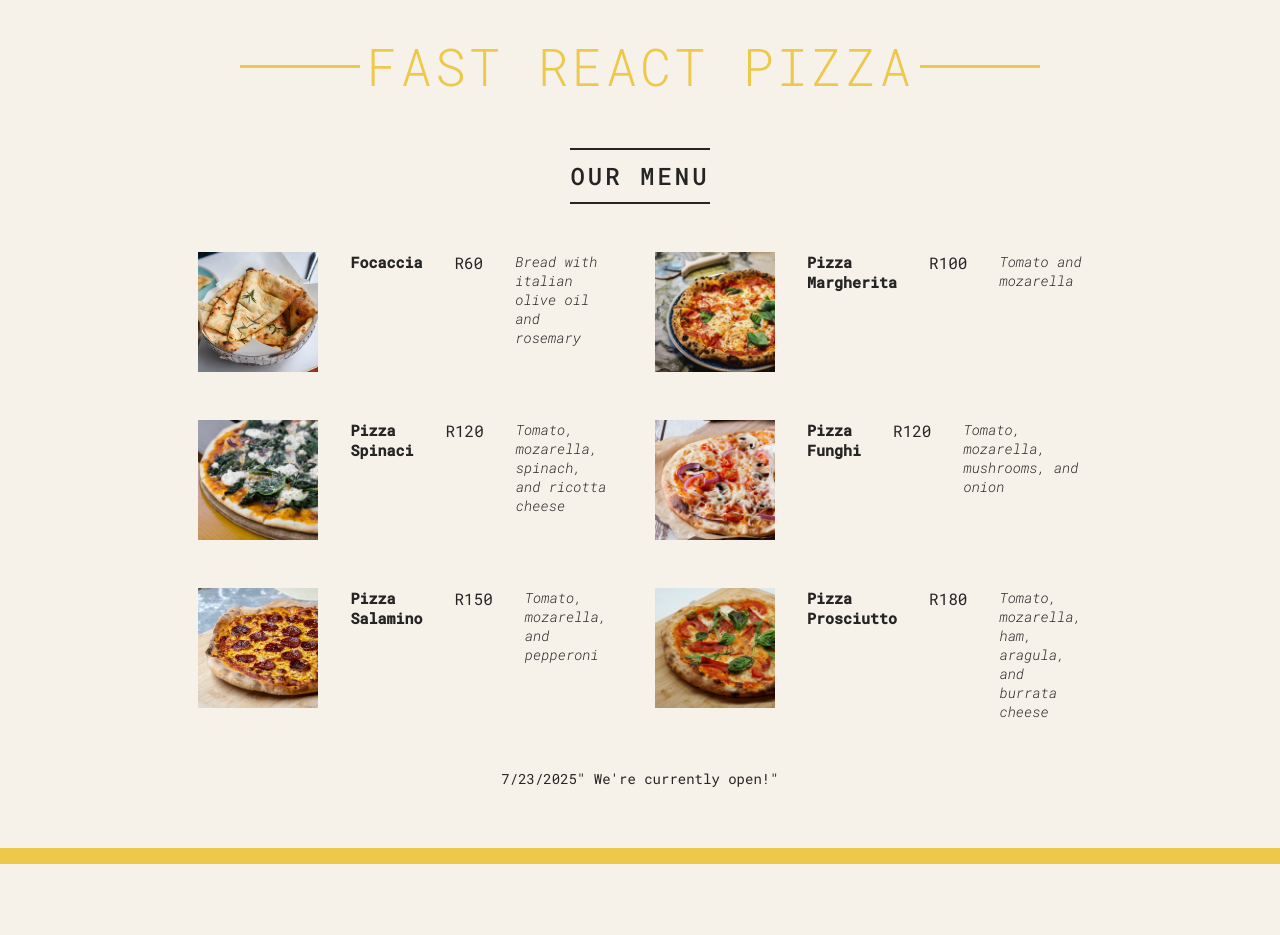
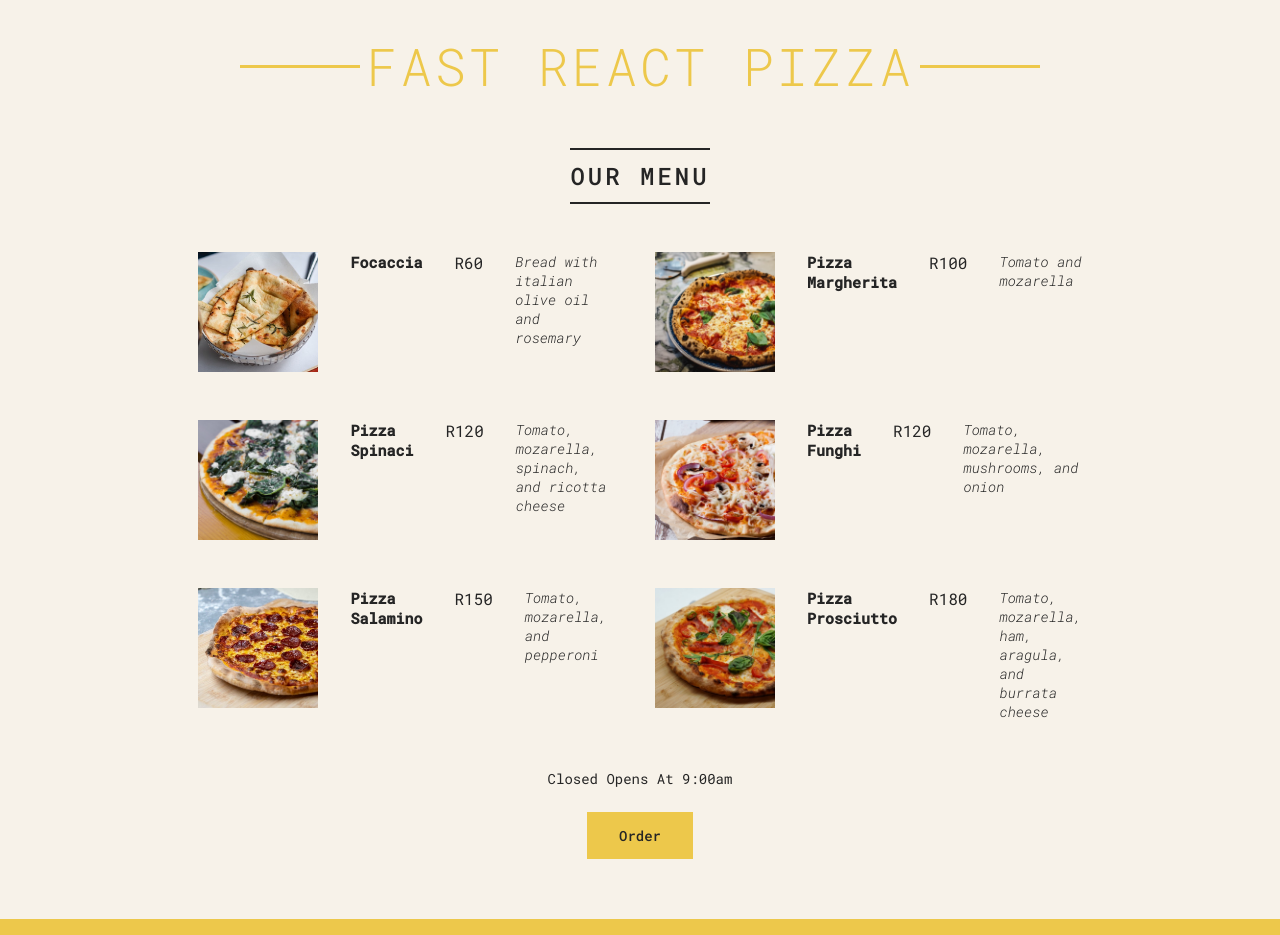
Before and after one commit to pedropkmmt/Pizza-Menu, a React (Vite) app in the folder Pizza-Fast/pizza-fast/: page / in a window 1280 px wide. Before the commit the page ends 864 px from the top, so only its background shows below. Built offline with nearby package versions, Linux system fonts and the light colour scheme.

Commit message:
updated designs

```diff
--- a/Pizza-Fast/pizza-fast/src/Components/Footer.jsx
+++ b/Pizza-Fast/pizza-fast/src/Components/Footer.jsx
@@ -2,6 +2,7 @@ const Footer = () => {
     const hour = new Date().getHours();
     const openHour = 9
     const closedHour = 18
+    const isOpen = hour >= openHour && hour <= closedHour;
     /* if (hour >= openHour && hour <= closedHour){
         alert("We are open")
      }
@@ -13,7 +14,10 @@ const Footer = () => {
     return(
         <>
         <footer className="footer">
-            {new Date().toLocaleDateString()}" We're currently open!"
+            <div className="order">
+            {isOpen == true ? <p>We're Currently open until {closedHour}:00pm</p> : <p>Closed Opens At {openHour}:00am</p>}
+            <button className="btn">Order</button>
+            </div>
         </footer>
         </>
     )
--- a/Pizza-Fast/pizza-fast/src/Components/Pizzas.jsx
+++ b/Pizza-Fast/pizza-fast/src/Components/Pizzas.jsx
@@ -2,7 +2,6 @@ import pizzaData from '../data'
 function Pizza(){
     return(
         <>
-
     {pizzaData.map((pizza, key) => (
             <div className='pizza'>
             <img src={pizza.photoName} alt={pizza.photoName} />
```
